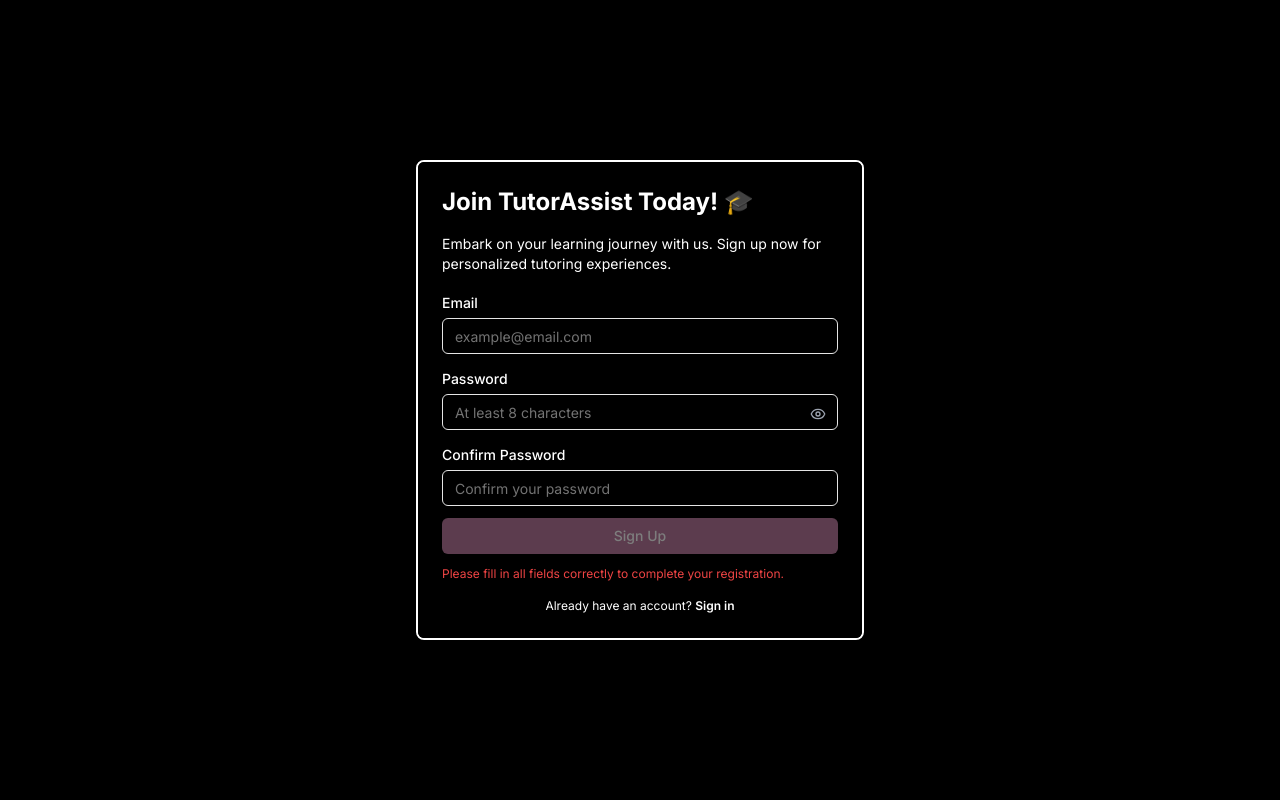
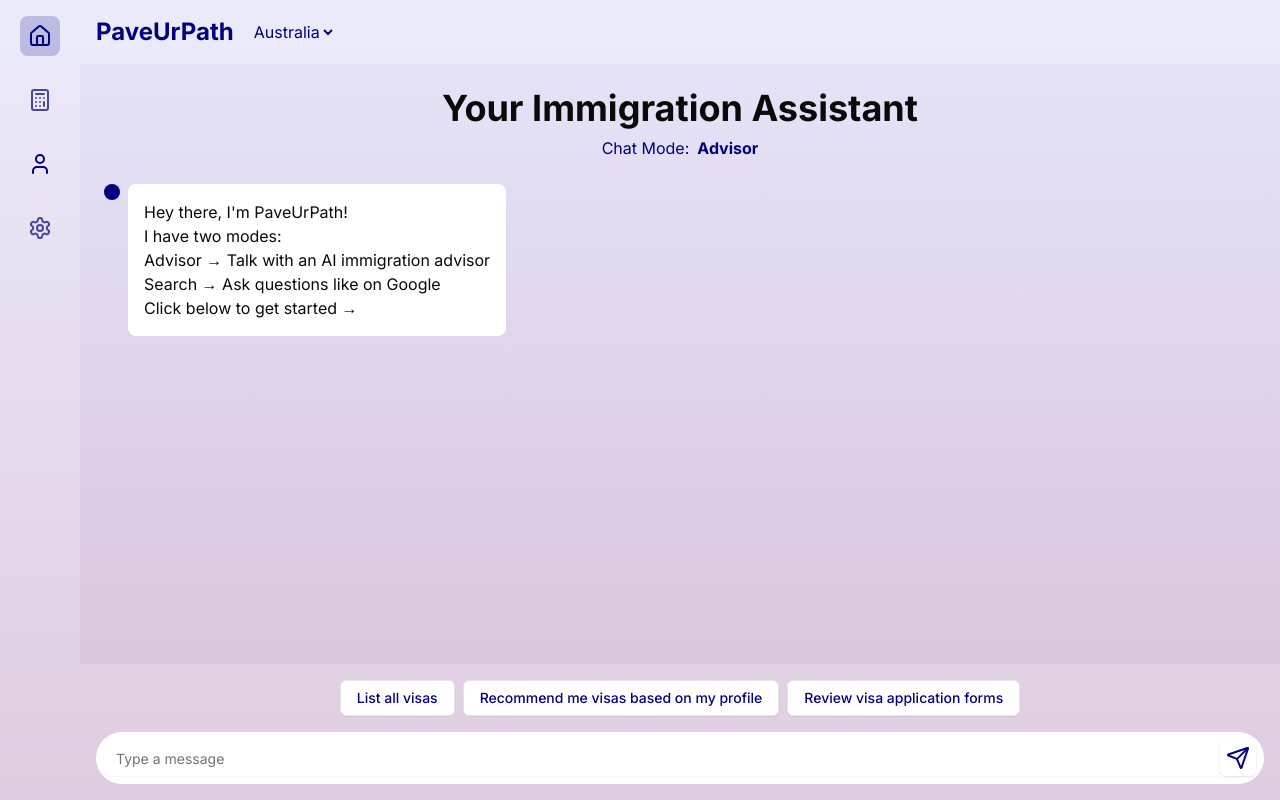
Before and after one commit to ajitaravind/immigrationmvp2, a Next.js app in the folder immigration-mvp/: page / in a window 1280 px wide. Built offline with nearby package versions, Linux system fonts and the light colour scheme.

Commit message:
changed the home page to chat instead of sign up

```diff
--- a/immigration-mvp/src/app/chat/Chat.tsx
+++ b/immigration-mvp/src/app/chat/Chat.tsx
@@ -40,7 +40,7 @@
       if (response.data.messages && response.data.messages.length > 0) {
         // Find the AI's response
         const aiResponse = response.data.messages.find(
-          (msg) => msg.role === "ai",
+          (msg: Message) => msg.role === "ai",
         );
         if (aiResponse) {
           // Add the AI's response to the chat
--- a/immigration-mvp/src/app/page.tsx
+++ b/immigration-mvp/src/app/page.tsx
@@ -1,5 +1,5 @@
-import SignUpPage from "./signup/page";
+import Chat from "./chat/Chat";
 
 export default function HomePage() {
-  return <SignUpPage />;
+	return <Chat />;
 }
```
